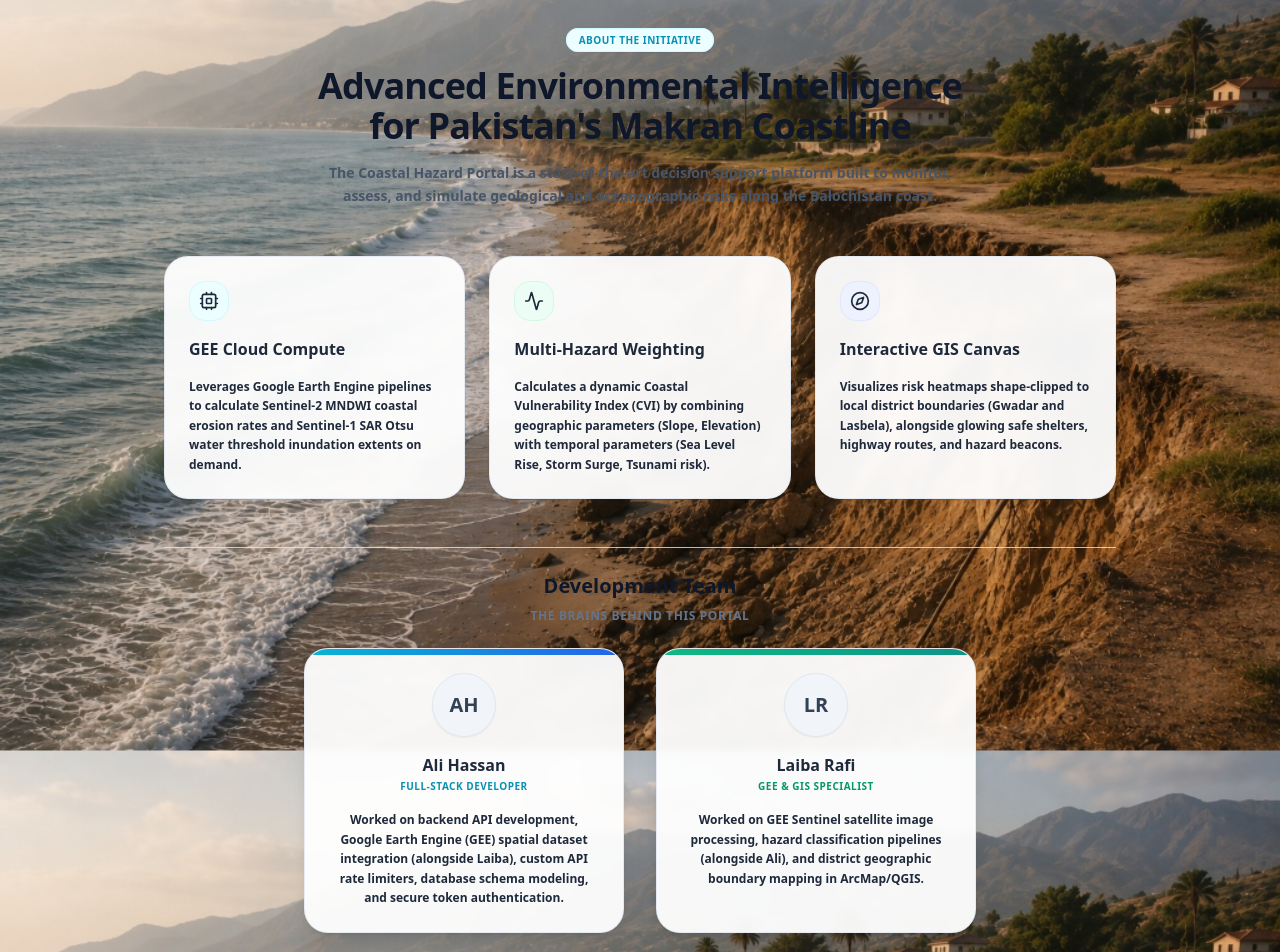
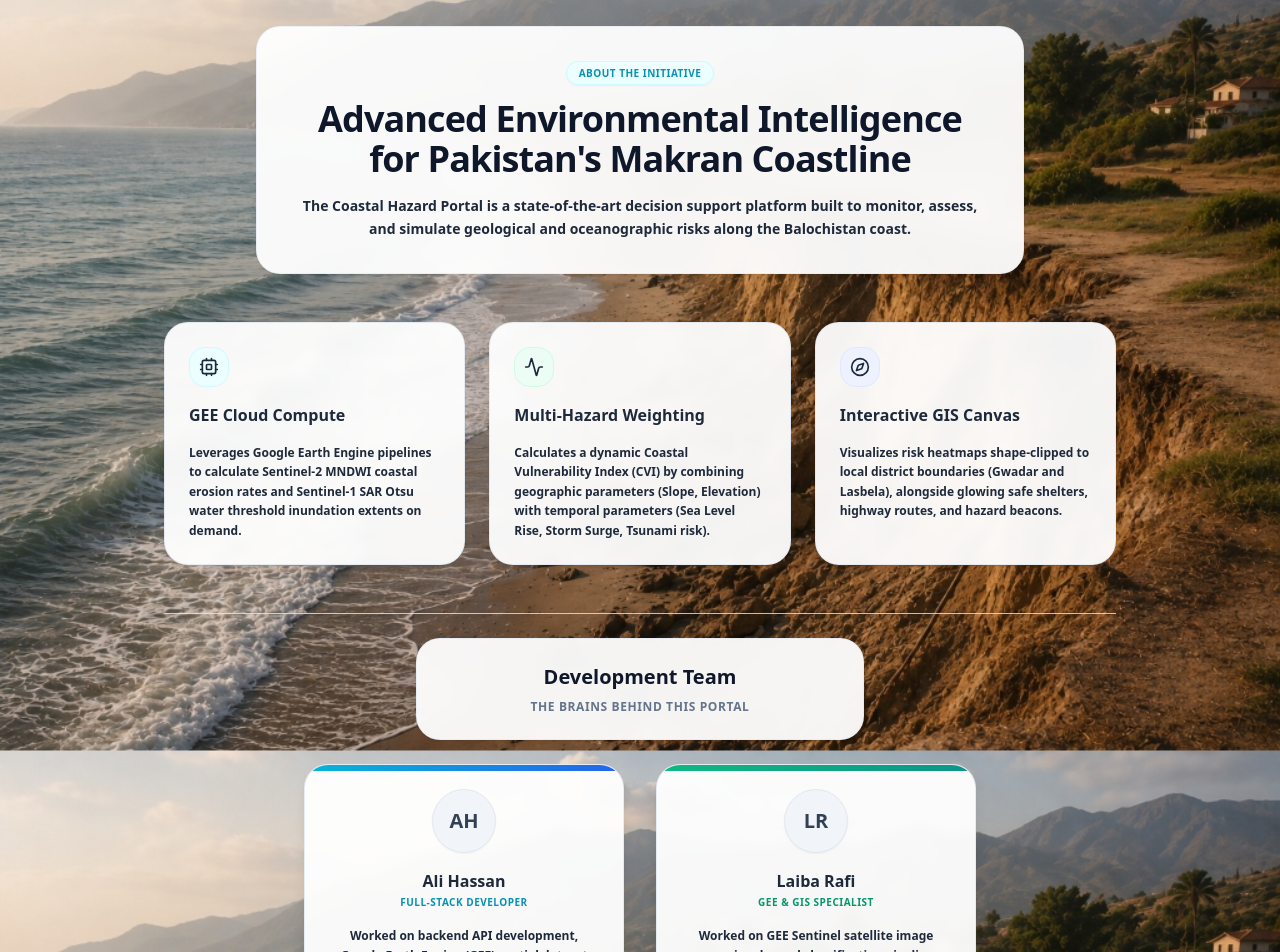
Before and after one commit to Callmehaassan/coastal-hazard-portal, a Next.js app in the folder frontend/: page /about in a window 1280 px wide. Shown: the part 102-1054 px from the top of the page. Built offline with nearby package versions, Linux system fonts and the light colour scheme.

Commit message:
Optimize about page text contrast by wrapping headers in glassmorphic cards and cleanup alongside references in bios

```diff
--- a/frontend/app/about/page.tsx
+++ b/frontend/app/about/page.tsx
@@ -125,7 +125,9 @@ export default function AboutPage() {
       <main className="max-w-[1000px] mx-auto px-6 pt-32 pb-16 flex-1 w-full space-y-12 z-10 relative">
 
         {/* Page Header */}
-        <div className="text-center space-y-4 max-w-2xl mx-auto animate-in fade-in slide-in-from-bottom-4 duration-500">
+        <div className={`text-center space-y-4 max-w-3xl mx-auto p-8 rounded-3xl border backdrop-blur-md shadow-sm transition-all duration-300 ${
+          darkMode ? 'bg-slate-950/85 border-slate-800/80' : 'bg-white/95 border-slate-200/60'
+        }`}>
           <span className={`px-3 py-1 rounded-full font-extrabold text-[10px] uppercase tracking-wider shadow-sm ${
             darkMode ? 'bg-cyan-950 border border-cyan-900 text-cyan-400' : 'bg-cyan-50 border border-cyan-100 text-cyan-600'
           }`}>
@@ -134,7 +136,7 @@ export default function AboutPage() {
           <h2 className={`text-3xl md:text-4xl font-black tracking-tight leading-tight ${darkMode ? 'text-white' : 'text-slate-900'}`}>
             Advanced Environmental Intelligence for Pakistan's Makran Coastline
           </h2>
-          <p className={`text-sm leading-relaxed font-bold ${darkMode ? 'text-slate-300' : 'text-slate-600'}`}>
+          <p className={`text-sm leading-relaxed font-bold ${darkMode ? 'text-slate-350' : 'text-slate-655'}`}>
             The Coastal Hazard Portal is a state-of-the-art decision support platform built to monitor, assess, and simulate geological and oceanographic risks along the Balochistan coast.
           </p>
         </div>
@@ -191,9 +193,11 @@ export default function AboutPage() {
 
         {/* Development Team Profile Cards */}
         <div className="space-y-6 pt-6 border-t border-slate-200/80">
-          <div className="text-center space-y-2">
+          <div className={`text-center space-y-2 p-6 rounded-3xl border backdrop-blur-md max-w-md mx-auto shadow-sm transition-all duration-300 ${
+            darkMode ? 'bg-slate-950/85 border-slate-800/80' : 'bg-white/95 border-slate-200/60'
+          }`}>
             <h3 className={`text-xl font-black ${darkMode ? 'text-white' : 'text-slate-900'}`}>Development Team</h3>
-            <p className="text-xs text-slate-500 font-bold uppercase tracking-wider">The brains behind this portal</p>
+            <p className={`text-xs font-bold uppercase tracking-wider ${darkMode ? 'text-slate-400' : 'text-slate-500'}`}>The brains behind this portal</p>
           </div>
 
           <div className="grid grid-cols-1 md:grid-cols-2 gap-8 max-w-2xl mx-auto">
@@ -212,7 +216,7 @@ export default function AboutPage() {
                 <p className="text-[10px] text-cyan-600 font-bold uppercase tracking-wider mt-0.5">Full-Stack Developer</p>
               </div>
               <p className={`text-xs leading-relaxed font-bold ${darkMode ? 'text-slate-350' : 'text-slate-655'}`}>
-                Worked on backend API development, Google Earth Engine (GEE) spatial dataset integration (alongside Laiba), custom API rate limiters, database schema modeling, and secure token authentication.
+                Worked on backend API development, Google Earth Engine (GEE) spatial dataset integration, custom API rate limiters, database schema modeling, and secure token authentication.
               </p>
             </div>
 
@@ -230,7 +234,7 @@ export default function AboutPage() {
                 <p className="text-[10px] text-emerald-600 font-bold uppercase tracking-wider mt-0.5">GEE & GIS Specialist</p>
               </div>
               <p className={`text-xs leading-relaxed font-bold ${darkMode ? 'text-slate-350' : 'text-slate-655'}`}>
-                Worked on GEE Sentinel satellite image processing, hazard classification pipelines (alongside Ali), and district geographic boundary mapping in ArcMap/QGIS.
+                Worked on GEE Sentinel satellite image processing, hazard classification pipelines, and district geographic boundary mapping in ArcMap/QGIS.
               </p>
             </div>
 
```
